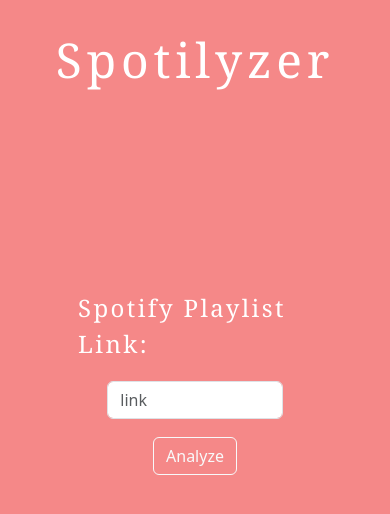
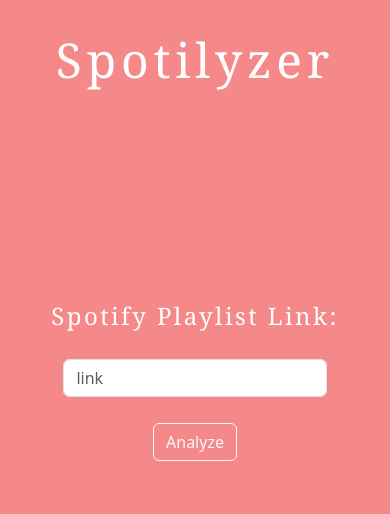
Before and after one commit to Adityasc9/spotilyzer, a React (Vite) app: page /#/ in a window 390 px wide. Shown: the top 514 px of the page. Built offline with nearby package versions, Linux system fonts and the light colour scheme.

Commit message:
link field size changed

```diff
--- a/src/cssFiles/Home.css
+++ b/src/cssFiles/Home.css
@@ -50,3 +50,15 @@
     transform: rotate(360deg);
   }
 }
+
+@media (max-width: 600px) {
+  .link{
+    width: 80%;
+  }
+}
+
+@media (max-width: 500px) {
+  .link{
+    width: 90%;
+  }
+}
```
